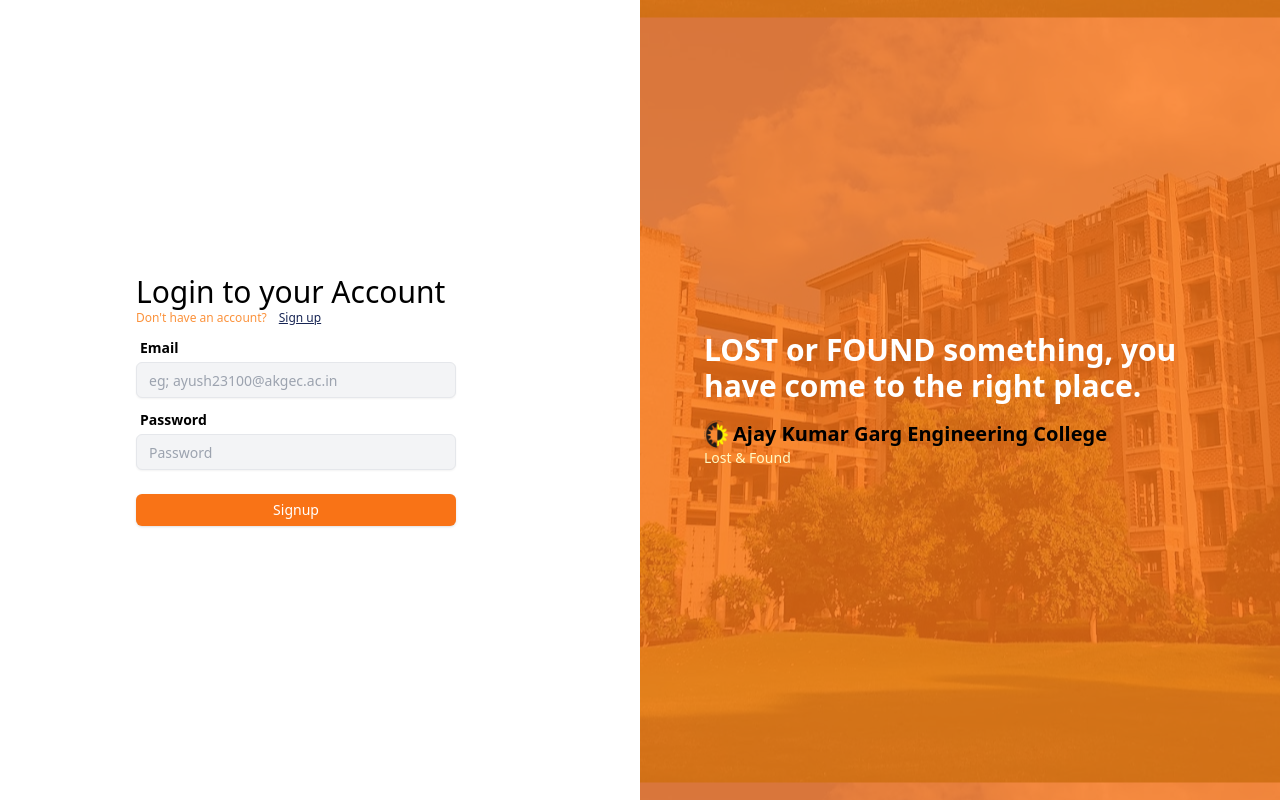
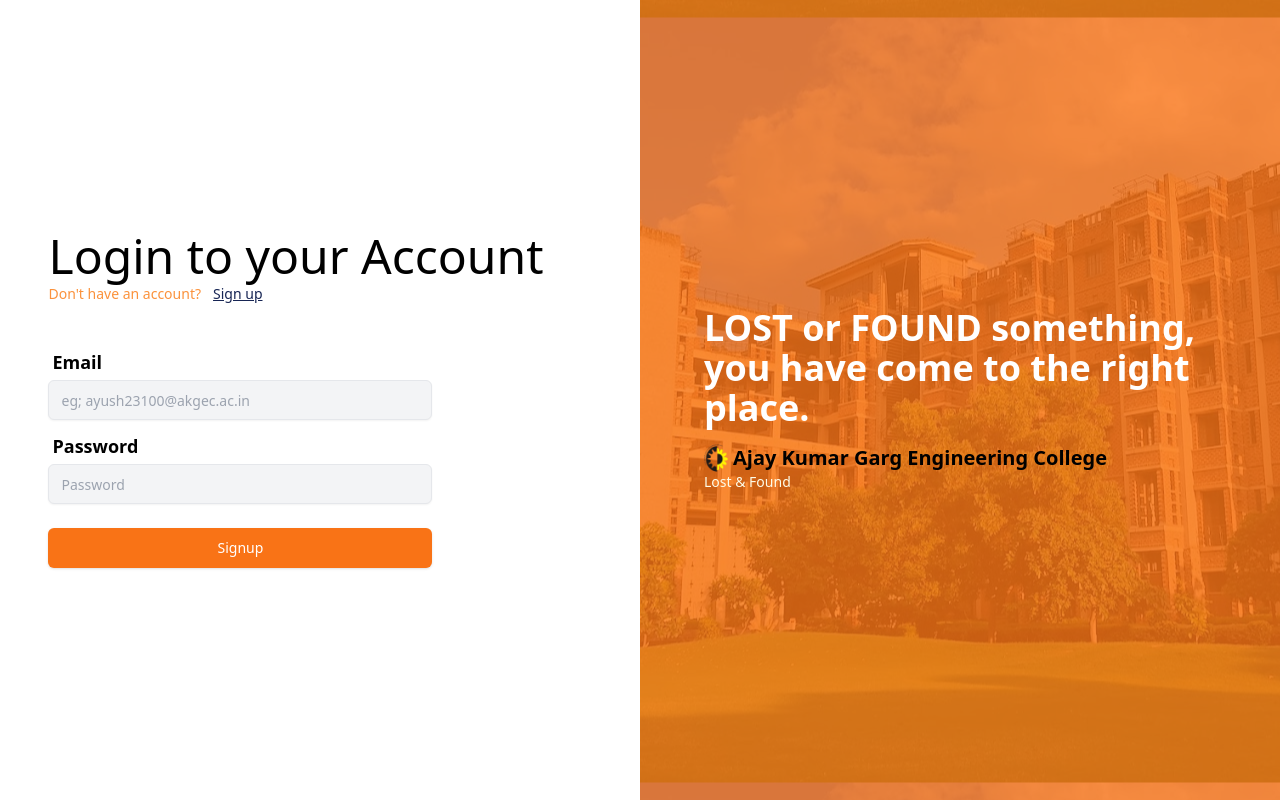
Before and after one commit to iyush05/lost-found, a React (Vite) app in the folder frontend/: page /signin in a window 1280 px wide. Built offline with nearby package versions, Linux system fonts and the light colour scheme.

Commit message:
added-spec-domain-email-func

```diff
--- a/frontend/src/components/Quote.tsx
+++ b/frontend/src/components/Quote.tsx
@@ -3,14 +3,14 @@
     return <div className="relative bg-loginPage bg-center h-screen flex justify-center flex-col">
         <div className="flex justify-center items-center absolute inset-0 bg-orange-500 bg-opacity-80">
         <div className="max-w-lg">
-            <div className="text-3xl font-bold text-white">
+            <div className="text-4xl font-bold text-white">
             LOST or FOUND something, you have come to the right place.
             </div>
             <div className="max-w-md text-xl font-semibold text-left mt-4 flex">
                     <img src="/logo.png" alt="logo" className="rounded-full mr-1" height={10} width={25}/>
                      <div>Ajay Kumar Garg Engineering College</div>
             </div>
-                <div className="max-w-md text-sm font-light text-yellow-100">
+                <div className="max-w-md text-sm font-light text-yellow-50">
                      Lost & Found
                  </div>
             </div>
--- a/frontend/src/pages/Signin.tsx
+++ b/frontend/src/pages/Signin.tsx
@@ -33,26 +33,26 @@
         <div className="grid grid-cols-2 h-screen">
                 <div className="flex items-center justify-center">
                     <div className=" mr-12 ">
-                        <div className="text-3xl">Login to your Account</div>
-                        <div className="flex text-xs text-gray-500">
-                        <div className="pr-3 text-orange-400">Don't have an account?</div>
+                        <div className="text-5xl pb-1">Login to your Account</div>
+                        <div className="flex text-sm text-gray-500">
+                        <div className="pr-3 text-orange-400 pb-8">Don't have an account?</div>
                         <Link className="underline text-blue-950" to="/signup">Sign up</Link>
                         </div>
-                        <div className="text-sm font-bold pl-1 pt-3 pb-1">Email</div>
-                        <Input type="email" placeholder="eg; ayush23100@akgec.ac.in" className="bg-gray-100 w-80 text-orange-500" onChange={(e) => {
+                        <div className="text-lg font-bold pl-1 pt-3 pb-1">Email</div>
+                        <Input type="email" placeholder="eg; ayush23100@akgec.ac.in" className="bg-gray-100 w-96 h-10 text-orange-500" onChange={(e) => {
                             setPostInputs({
                                 ...postInputs,
                                 email: e.target.value
                             })
                         }}/>
-                        <div className="text-sm font-bold pl-1 pt-3 pb-1">Password</div>
-                        <Input type="password" placeholder="Password" className="bg-gray-100 w-80 text-orange-500" onChange={(e) => {
+                        <div className="text-lg font-bold pl-1 pt-3 pb-1">Password</div>
+                        <Input type="password" placeholder="Password" className="bg-gray-100 text-orange-500 w-96 h-10" onChange={(e) => {
                             setPostInputs({
                                 ...postInputs,
                                 password: e.target.value
                             })
                         }}/>
-                        <Button className="bg-orange-500 text-white hover:bg-orange-700 mt-6 w-80 h-8" onClick={handleButtonClick}>Signup</Button>
+                        <Button className="bg-orange-500 text-white hover:bg-orange-700 mt-6 w-96 h-10" onClick={handleButtonClick}>Signup</Button>
                     </div>
                 </div>
                 <div className="hidden md:block ">
--- a/frontend/src/pages/Signup.tsx
+++ b/frontend/src/pages/Signup.tsx
@@ -17,6 +17,11 @@
 
         const handleButtonClick = async () => {
             try{
+                if(!(postInputs.email).endsWith('@akgec.ac.in')) {
+                    return (
+                        alert("Email must be of AKGEC domain.")
+                    )
+                }
                 const response = await axios.post(`${BACKEND_URL}/api/user/signup`,postInputs)
                 const jwt = response.data;
                 localStorage.setItem("token", jwt);
@@ -36,33 +41,33 @@
             <div className="grid grid-cols-2 h-screen">
                 <div className="flex items-center justify-center">
                     <div className="">
-                        <div className="text-3xl">Create an Account</div>
-                        <div className="flex text-xs text-gray-500">
+                        <div className="text-5xl">Create an Account</div>
+                        <div className="flex text-sm text-gray-500">
                         <div className="pr-3 text-orange-400">Already have an account?</div>
                         <Link className="underline text-blue-950" to="/signin">Sign in</Link>
                         </div>
-                        <div className="text-sm font-bold pl-1 pt-12 pb-1">Name</div>
-                        <Input type="text" placeholder="Enter your name" className="bg-gray-100 w-80 text-orange-500" onChange={(e) => {
+                        <div className="text-lg font-bold pl-1 pt-12 pb-1">Name</div>
+                        <Input type="text" placeholder="Enter your name" className="bg-gray-100 text-orange-500 h-10" onChange={(e) => {
                             setPostInputs({
                                 ...postInputs,
                                 name: e.target.value
                             })
                         }}/>
-                        <div className="text-sm font-bold pl-1 pt-3 pb-1">Email</div>
-                        <Input type="email" placeholder="eg; ayush23100@akgec.ac.in" className="bg-gray-100 w-80 text-orange-500" onChange={(e) => {
+                        <div className="text-lg font-bold pl-1 pt-3 pb-1">Email</div>
+                        <Input type="email" placeholder="eg; ayush23100@akgec.ac.in" className="bg-gray-100 text-orange-500 h-10" onChange={(e) => {
                             setPostInputs({
                                 ...postInputs,
                                 email: e.target.value,
                             })
                         }}/>
-                        <div className="text-sm font-bold pl-1 pt-3 pb-1">Password</div>
-                        <Input type="password" placeholder="Password" className="bg-gray-100 w-80 text-orange-500" onChange={(e) => {
+                        <div className="text-lg font-bold pl-1 pt-3 pb-1">Password</div>
+                        <Input type="password" placeholder="Password" className="bg-gray-100 text-orange-500 h-10" onChange={(e) => {
                             setPostInputs({
                                 ...postInputs,
                                 password: e.target.value,
                             })
                         }}/>
-                        <Button className="bg-orange-500 text-white hover:bg-orange-700 mt-6 w-80 h-8" onClick={handleButtonClick}>Signup</Button>
+                        <Button className="bg-orange-500 text-white hover:bg-orange-700 mt-6 w-full h-10" onClick={handleButtonClick}>Signup</Button>
                     </div>
                 </div>
                 <div className="hidden md:block ">
```
